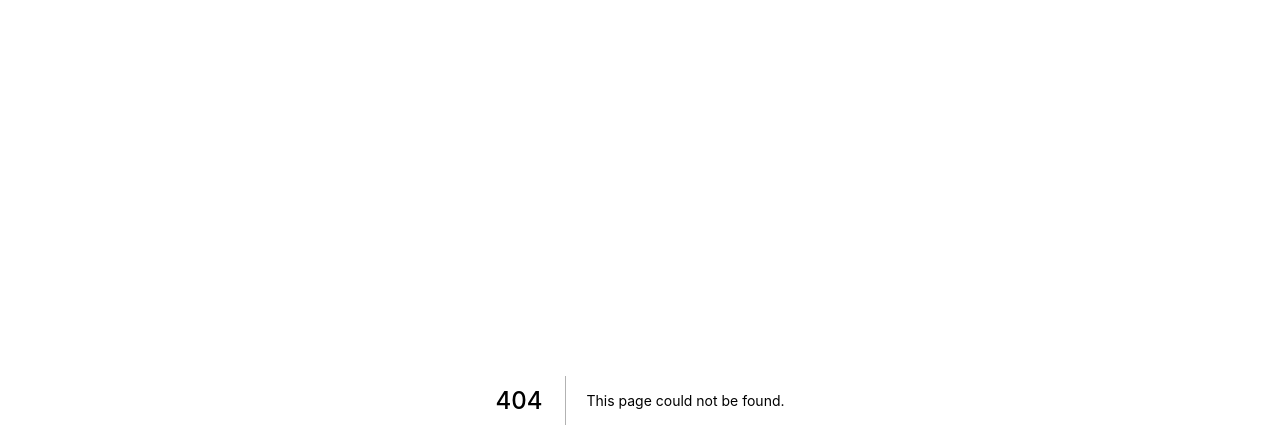
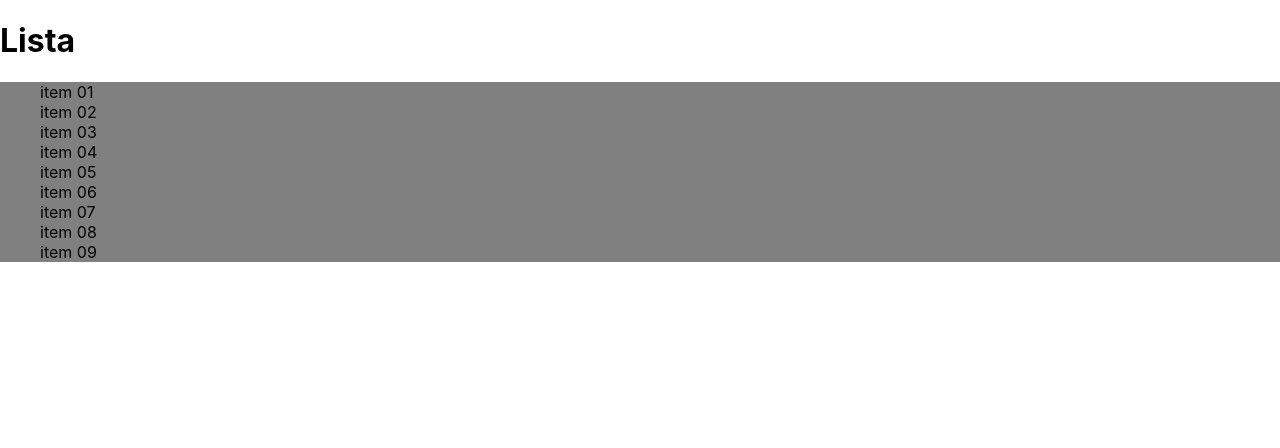
Before and after one commit to fabio21777/fabio21777-curso-nextjs-e-react, a Next.js app in the folder exercicio/: page /basicos/componentChildren in a window 1280 px wide. Before the commit this address had no page. Shown: the top 448 px of the page. Built offline with nearby package versions, Linux system fonts and the light colour scheme.

Commit message:
trabalhando com estados no react

```diff
--- /dev/null
+++ b/exercicio/components/Item.jsx
@@ -0,0 +1,7 @@
+export default function Item(props) {
+    return(
+        <li>
+            {props.item}
+        </li>
+    )
+}
--- /dev/null
+++ b/exercicio/components/List.jsx
@@ -0,0 +1,11 @@
+export default function List(props) {
+    const style = {panding: 0, listStyle: 'none', backgroundColor :"gray"};
+    return(
+        <div>
+            <h1>Lista</h1>
+            <ul style = {style}>
+                {props.children}
+            </ul>
+        </div>
+    )
+}
--- /dev/null
+++ b/exercicio/pages/basicos/componentChildren.jsx
@@ -0,0 +1,23 @@
+import Item from "../../components/Item"
+import List from "../../components/List"
+
+export default function componentChildren() {
+
+
+    return(
+        <div>
+            <List>
+                <Item item = "item 01" />
+                <Item item = "item 02" />
+                <Item item = "item 03" />
+                <Item item = "item 04" />
+                <Item item = "item 05" />
+                <Item item = "item 06" />
+                <Item item = "item 07" />
+                <Item item = "item 08" />
+                <Item item = "item 09" />
+            </List>
+        </div>
+    )
+
+}
```
Also changed, not shown: exercicio/components/If.jsx (added, +7 -0 lines), exercicio/pages/render/conditional02.jsx (added, +16 -0 lines), exercicio/pages/state/accountant.jsx (added, +18 -0 lines), exercicio/pages/state/form.jsx (added, +19 -0 lines).
